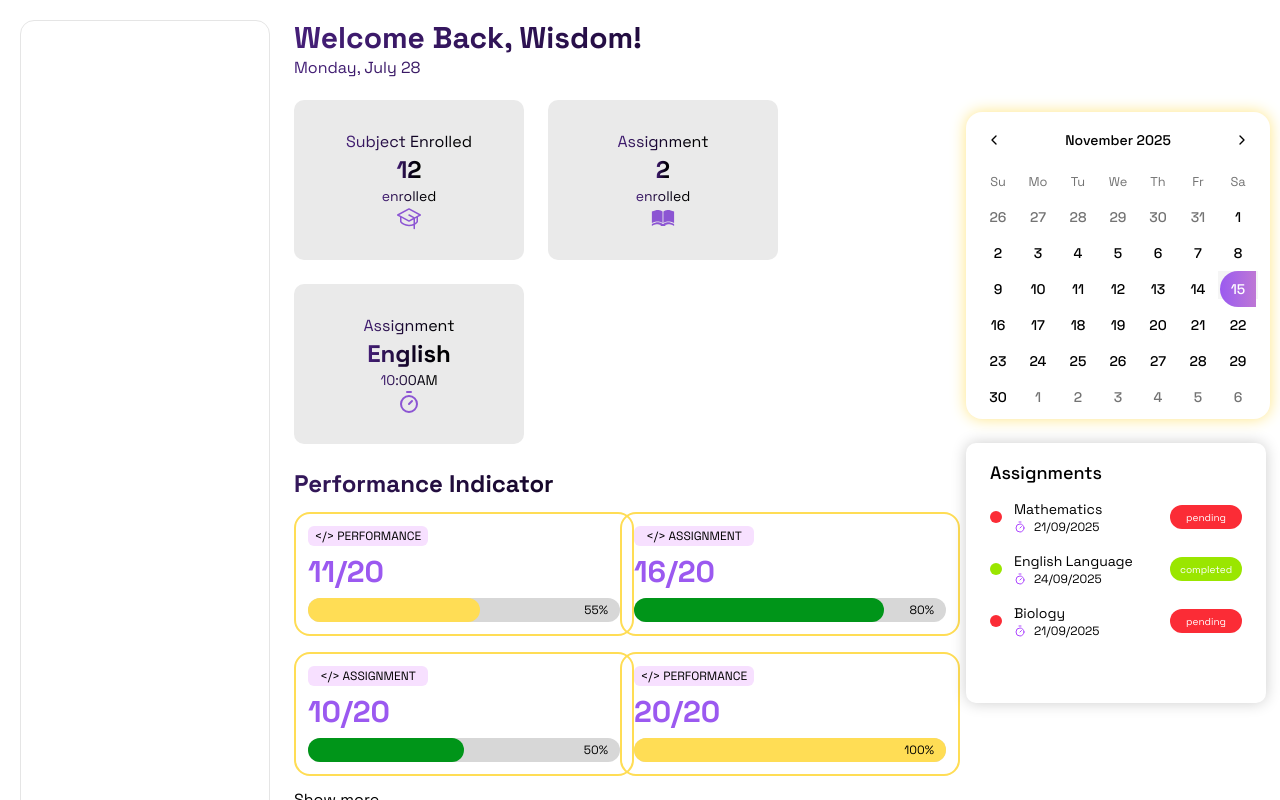
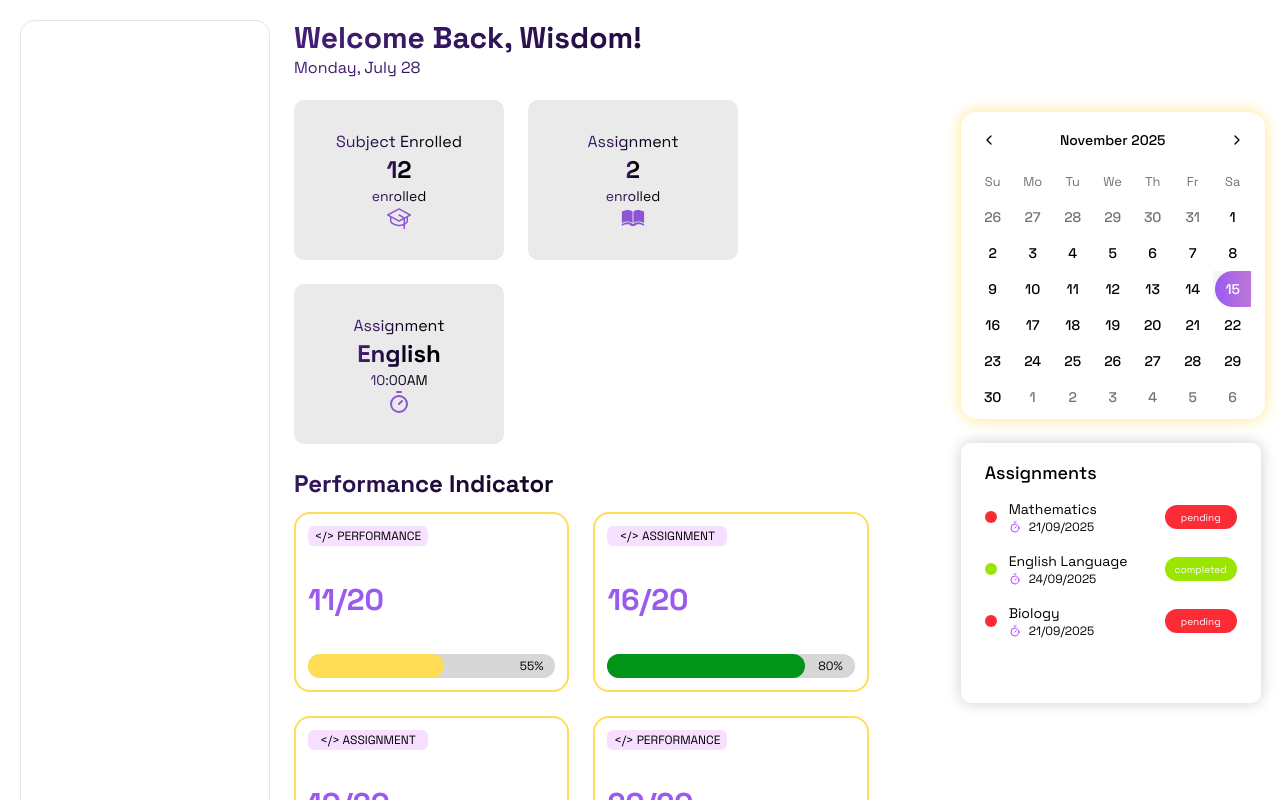
Before and after one commit to Ezekiel-Faith/Smart-School, a React (Vite) app in the folder student-dashboard-frontend/: page / in a window 1280 px wide. Shown: the top 800 px of the page. Built offline with nearby package versions, Linux system fonts and the light colour scheme.

Commit message:
correction done

```diff
--- a/student-dashboard-frontend/src/components/BoxCard.jsx
+++ b/student-dashboard-frontend/src/components/BoxCard.jsx
@@ -1,6 +1,6 @@
-const BoxCard = ({box}) => {
+const BoxCard = ({ box }) => {
   return (
-    <div className="h-36 sm:h-40 rounded-lg bg-[#eaeaea] flex justify-center items-center flex-col p-3 w-[150px] md:w-[230px] ">
+    <div className="h-36 sm:h-40 rounded-lg bg-[#eaeaea] flex justify-center items-center flex-col p-3 w-[157px] md:w-[240px] lg:w-[210px]">
       <p className="capitalize bg-gradient-to-r from-[#451f78] to-black bg-clip-text text-transparent text-sm sm:text-base">
         {box.title}
       </p>
--- a/student-dashboard-frontend/src/components/PerformanceBox.jsx
+++ b/student-dashboard-frontend/src/components/PerformanceBox.jsx
@@ -1,21 +1,36 @@
 const PerformanceBox = ({ indicator, handlePercentage }) => {
   return (
-    <div className="border-2 flex flex-col border-[#FFDD55] rounded-2xl p-3 w-[320px] md:w-[360px] lg:w-[340px]  ">
-      <div className="  flex justify-center items-center bg-[#F7E0FF] h-[20px] w-[120px] rounded-sm mb-2">
+    <div
+      className="
+        border-2
+        border-[#FFDD55]
+        rounded-2xl
+        p-3
+        w-full
+        min-h-[180px]
+        flex
+        flex-col
+        justify-between
+      "
+    >
+      {/* TYPE LABEL */}
+      <div className="flex justify-center items-center bg-[#F7E0FF] h-[20px] w-[120px] rounded-sm">
         <p className="uppercase text-xs">
           {"</>"} {indicator.type}
         </p>
       </div>
-      <p className=" sm:text-3xl font-bold mb-2 text-[#9B59F0]">
-        {indicator.grade}/20
-      </p>
+
+      {/* SCORE */}
+      <p className="text-3xl font-bold text-[#9B59F0]">{indicator.grade}/20</p>
+
+      {/* PROGRESS BAR */}
       <div className="w-full h-6 rounded-[20px] bg-[#d7d7d7] relative">
         <div
           className={`h-full ${
             indicator.type === "performance" ? "bg-[#FFDD55]" : "bg-[#009519]"
           } rounded-[20px]`}
           style={{ width: `${handlePercentage(indicator)}%` }}
-        ></div>
+        />
         <p className="text-xs absolute right-3 top-1">
           {handlePercentage(indicator)}%
         </p>
--- a/student-dashboard-frontend/src/pages/Assignment.jsx
+++ /dev/null
@@ -1,5 +0,0 @@
-import React from 'react';
-
-export default function Assignment() {
-  return <div className='bg-[var(--color-purple)]'>Assignment</div>;
-}
--- a/student-dashboard-frontend/src/pages/Dashboard.jsx
+++ b/student-dashboard-frontend/src/pages/Dashboard.jsx
@@ -48,7 +48,11 @@ const Dashboard = () => {
 
   const assignments = [
     { subject: "Mathematics", dueDate: "Mon Sep 21 2025", status: "pending" },
-    { subject: "English Language", dueDate: "Wed Sep 24 2025", status: "completed" },
+    {
+      subject: "English Language",
+      dueDate: "Wed Sep 24 2025",
+      status: "completed",
+    },
     { subject: "Biology", dueDate: "Mon Sep 21 2025", status: "pending" },
   ];
 
@@ -64,11 +68,10 @@ const Dashboard = () => {
 
   return (
     <div className="min-h-screen p-5 flex gap-6">
-
       <div className="hidden lg:block w-[250px] border rounded-xl"></div>
-
+      {/* {Container} */}
       <div className="flex-1 flex flex-col w-full">
-
+        {/* Header Text */}
         <div>
           <p className="capitalize font-bold text-xl md:text-2xl lg:text-3xl bg-gradient-to-r from-[#451f78] to-black bg-clip-text text-transparent">
             welcome back, wisdom!
@@ -78,27 +81,45 @@ const Dashboard = () => {
           </p>
         </div>
 
-        <div className="grid grid-cols-1 lg:grid-cols-3 gap-6">
-
-          <div className="lg:col-span-2 flex flex-col w-full">
-
+        <div className="grid grid-cols-1 lg:grid-cols-3 gap-4 ">
+          <div className="lg:col-span-2 flex flex-col w-full ">
             <div className="flex flex-wrap gap-6 mb-6">
               {boxes.map((box, index) => (
                 <BoxCard box={box} key={index} />
               ))}
             </div>
 
-              {/* performance indicator */}
-            <div className="w-full">
+            {/* performance indicator */}
+            <div className="w-[90%]">
               <p className="text-lg md:text-xl lg:text-2xl capitalize mb-3 bg-gradient-to-r from-[#35185c] to-black bg-clip-text text-transparent font-bold">
                 performance indicator
               </p>
-              <div className="grid grid-cols-1 sm:grid-cols-2 gap-4 lg:space-x-10">
-                {indicators.slice(0, showMore ? indicators.length : 4).map((indicator, index) => (
-                  <PerformanceBox indicator={indicator} handlePercentage={handlePercentage} key={index} />
-                ))}
+              <div
+                className="
+    grid
+    grid-cols-1
+    sm:grid-cols-2
+    gap-x-6
+    gap-y-6
+    place-items-center
+    sm:place-items-stretch
+  "
+              >
+                {indicators
+                  .slice(0, showMore ? indicators.length : 4)
+                  .map((indicator, index) => (
+                    <PerformanceBox
+                      key={index}
+                      indicator={indicator}
+                      handlePercentage={handlePercentage}
+                    />
+                  ))}
               </div>
-              <button className="underline mt-3" onClick={() => setShowMore(!showMore)}>
+
+              <button
+                className="underline mt-3"
+                onClick={() => setShowMore(!showMore)}
+              >
                 {showMore ? "Show less" : "Show more"}
               </button>
             </div>
@@ -107,9 +128,14 @@ const Dashboard = () => {
               <p className="text-lg md:text-xl lg:text-2xl font-medium capitalize bg-gradient-to-r from-[#451f78] to-black bg-clip-text text-transparent">
                 study resources
               </p>
-              <div className="w-full flex gap-3 mt-3 overflow-x-scroll">
+              <div className="w-full flex gap-3 mt-3 overflow-x-scroll lg:overflow-x-hidden">
                 {Videos.map((item, index) => (
-                  <StudyResource video={item.video} grade={item.grade} subject={item.subject} key={index} />
+                  <StudyResource
+                    video={item.video}
+                    grade={item.grade}
+                    subject={item.subject}
+                    key={index}
+                  />
                 ))}
               </div>
             </div>
@@ -121,7 +147,8 @@ const Dashboard = () => {
               selected={calendarDate}
               onSelect={setCalendarDate}
               classNames={{
-                day_selected: "bg-gradient-to-r from-[#8c55d3] to-black text-white",
+                day_selected:
+                  "bg-gradient-to-r from-[#8c55d3] to-black text-white",
                 day_today: "border border-pink-400 font-bold",
               }}
             />
@@ -129,14 +156,21 @@ const Dashboard = () => {
             <div className="w-full h-[260px] lg:w-[300px] rounded-lg shadow-[0_0_15px_rgba(0,0,0,0.2)] px-6 py-4">
               <p className="text-lg font-medium mb-3">Assignments</p>
               {assignments.map((assignment, index) => (
-                <div key={index} className="flex justify-between items-center mb-4">
+                <div
+                  key={index}
+                  className="flex justify-between items-center mb-4"
+                >
                   <div className="flex items-center gap-3">
-                    <div className={`w-3 h-3 rounded-full ${assignment.status === "completed" ? "bg-lime-400" : "bg-red-500"}`}></div>
+                    <div
+                      className={`w-3 h-3 rounded-full ${assignment.status === "completed" ? "bg-lime-400" : "bg-red-500"}`}
+                    ></div>
                     <div>
                       <p className="text-sm">{assignment.subject}</p>
                       <div className="flex items-center gap-2">
                         <Timer className="w-3 h-3 text-purple-500" />
-                        <p className="text-xs">{formatDate(assignment.dueDate)}</p>
+                        <p className="text-xs">
+                          {formatDate(assignment.dueDate)}
+                        </p>
                       </div>
                     </div>
                   </div>
@@ -149,7 +183,6 @@ const Dashboard = () => {
               ))}
             </div>
           </div>
-
         </div>
       </div>
     </div>
--- a/student-dashboard-frontend/src/pages/Login.jsx
+++ /dev/null
@@ -1,5 +0,0 @@
-import React from 'react';
-
-export default function Login() {
-  return <div className='bg-[var(--color-purple)]'>Login</div>;
-}
--- a/student-dashboard-frontend/src/pages/StudyAi.jsx
+++ /dev/null
@@ -1,5 +0,0 @@
-import React from 'react';
-
-export default function StudyAi() {
-  return <div className='bg-[var(--color-pink)]'>StudyAi</div>;
-}
--- a/student-dashboard-frontend/src/pages/TakeQuiz.jsx
+++ /dev/null
@@ -1,5 +0,0 @@
-import React from 'react';
-
-export default function TakeQuiz() {
-  return <div className='bg-[var(--color-pink)]'>TakeQuiz</div>;
-}
```
Also changed, not shown: student-dashboard-frontend/src/App.jsx (+1 -11 lines).
